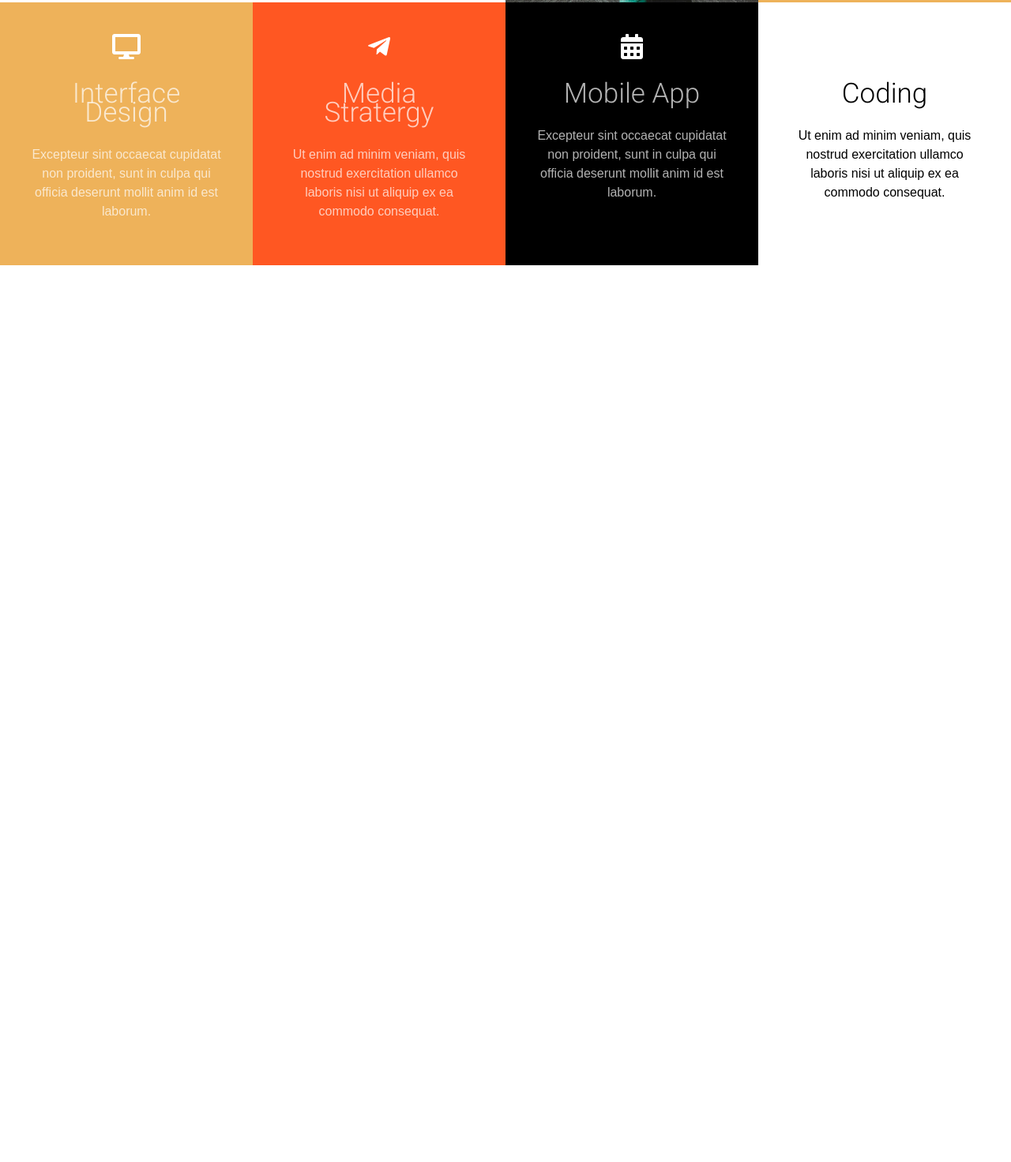
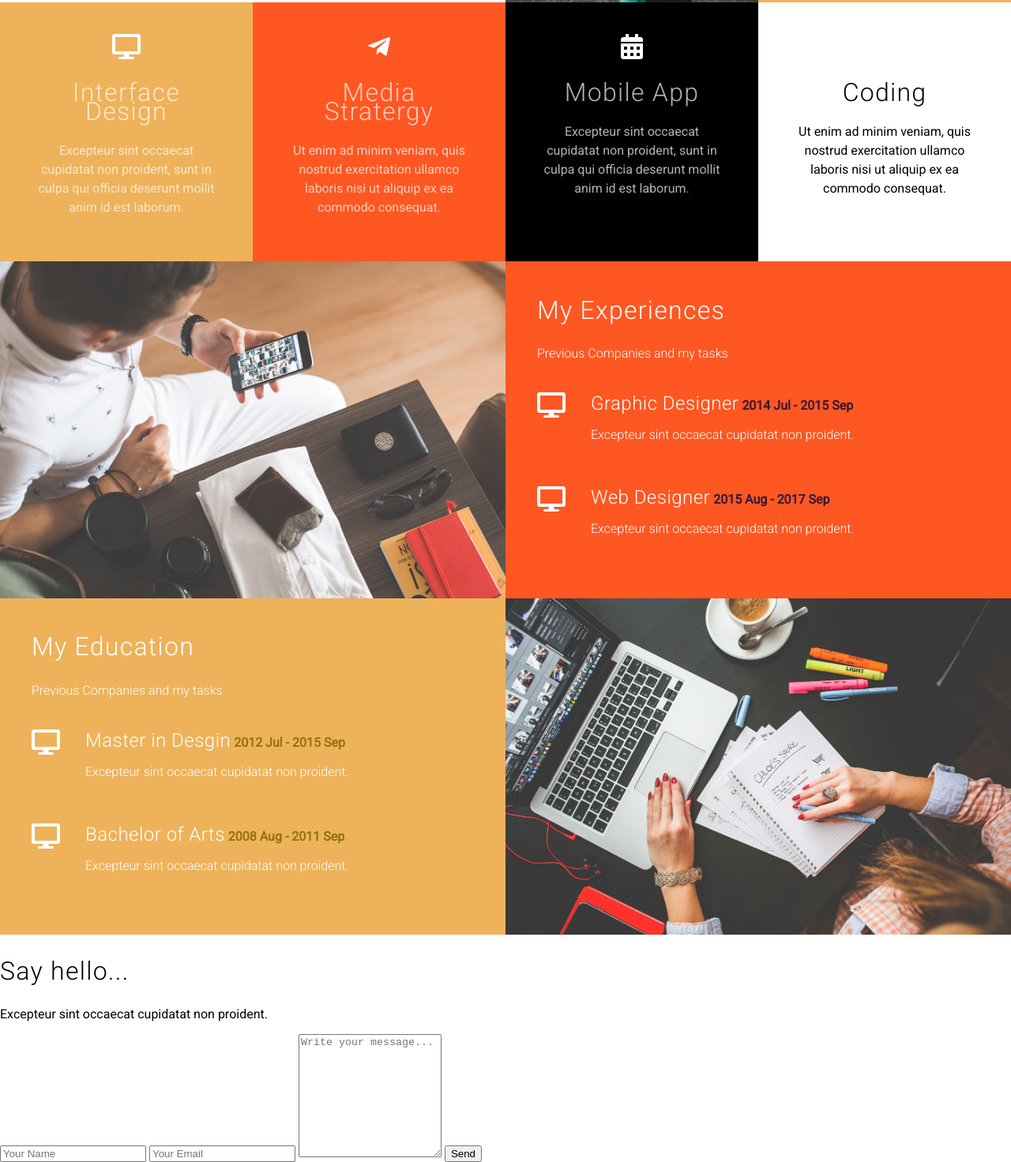
Before and after one commit to praveen-me/final_project_html_css, a plain HTML site: page index.html in a window 1280 px wide. Shown: the part 1197-2669 px from the top of the page at 79% size. Before the commit the page ends 1533 px from the top, so only its background shows below. Drawn offline with Linux system fonts and the light colour scheme.

Commit message:
Add Education and Experience Section

```diff
--- a/index.html
+++ b/index.html
@@ -20,7 +20,7 @@
         <ul class="fixed_nav_bar center">
                 <li class="nav_block"><a href="" class="nav_link">Home</a></li>
                 <li class="nav_block"><a href="" class="nav_link">About</a></li>
-                <li class="nav_block"><a href="" class="nav_link">Experience</a></li>
+                <li class="nav_block"><a href="" class="nav_link">experience_aboutce</a></li>
                 <li class="nav_block"><a href="" class="nav_link">Testimonial</a></li>
                 <li class="nav_block"><a href="" class="nav_link">Contact</a></li>
             </ul>
@@ -100,7 +100,83 @@
                 <p class="work_text">Ut enim ad minim veniam, quis nostrud exercitation ullamco laboris nisi ut aliquip ex ea commodo consequat.</p>
             </div>
         </section>
-
+        <!-- Experience -->
+        <section class="fourth_section">
+            <img src="media/experience-img.jpg" alt="" class="fouth_section_img">
+            <div class="experience_wrapper">
+                <h2 class="heading experience_heading">My Experiences</h2>
+                <p class="experience_about">Previous Companies and my tasks</p>
+                <div class="experience_item">
+                    <i class="experience_item_icon fas fa-desktop"></i>
+                    <div class="experience_item_header">
+                        <h3 class="experience_item_head">
+                            Graphic Designer
+                        </h3>
+                        <span class="experience_item_date">2014 Jul - 2015 Sep</span>
+                        <p class="experience_item_text">
+                            Excepteur sint occaecat cupidatat non proident.
+                        </p>
+                    </div>
+                </div>
+                <div class="experience_item">
+                    <i class="experience_item_icon fas fa-desktop"></i>
+                    <div class="experience_item_header">
+                        <h3 class="experience_item_head">
+                            Web Designer
+                        </h3>
+                        <span class="experience_item_date">2015 Aug - 2017 Sep</span>
+                        <p class="experience_item_text">
+                            Excepteur sint occaecat cupidatat non proident.
+                        </p>
+                    </div>
+                </div>
+            </div>
+        </section>
+        <!-- Education -->
+        <section class="fourth_section fifth_section">
+            <div class="experience_wrapper education_wrapper">
+                <h2 class="heading experience_heading">My Education</h2>
+                <p class="experience_about">Previous Companies and my tasks</p>
+                <div class="experience_item">
+                    <i class="experience_item_icon fas fa-desktop"></i>
+                    <div class="experience_item_header">
+                        <h3 class="experience_item_head">
+                            Master in Desgin
+                        </h3>
+                        <span class="experience_item_date education_date">2012 Jul - 2015 Sep</span>
+                        <p class="experience_item_text">
+                            Excepteur sint occaecat cupidatat non proident.
+                        </p>
+                    </div>
+                </div>
+                <div class="experience_item">
+                    <i class="experience_item_icon fas fa-desktop"></i>
+                    <div class="experience_item_header">
+                        <h3 class="experience_item_head">
+                            Bachelor of Arts
+                        </h3>
+                        <span class="experience_item_date education_date">2008 Aug - 2011 Sep</span>
+                        <p class="experience_item_text">
+                            Excepteur sint occaecat cupidatat non proident.
+                        </p>
+                    </div>
+                </div>
+            </div>
+            <img src="media/education-img.jpg" alt="" class="fouth_section_img">
+        </section>
+        <!-- Contact -->
+        <section class="contact">
+            <div class="contact_section">
+                <h2 class="heading">Say hello...</h2>
+                <p class="contact_text">Excepteur sint occaecat cupidatat non proident.</p>
+                <form action="" class="contect-form">
+                    <input type="text" placeholder="Your Name">
+                    <input type="email" placeholder="Your Email">
+                    <textarea name="" id="" rows="10" placeholder="Write your message..."></textarea>
+                    <button class="btn">Send</button>
+                </form>
+            </div>
+        </section>
     </main>
 
     <script>
--- a/style/style.css
+++ b/style/style.css
@@ -1,10 +1,11 @@
 /* Embed Fonts */
-@import url('https://fonts.googleapis.com/css?family=PT+Sans|Roboto:100,300,400,600');
+@import url('https://fonts.googleapis.com/css?family=Roboto:300,400');
 
 
 body {
     margin: 0;
     font-family: sans-serif;
+    font-family: 'Roboto', sans-serif;
 }
 
 ul {
@@ -45,7 +46,7 @@ html {
     width: 50%;
 }
 
-.center {
+.flex-start {
     text-align: center;
 }
 
@@ -53,9 +54,10 @@ html {
     color: #fff;
 }
 
-ul {
-    list-style: none;
+.center {
+    text-align: center;
 }
+
 
 a {
     text-decoration: none;
@@ -139,8 +141,9 @@ a {
 
 .heading {
     font-family: 'Roboto', sans-serif;
-    font-size: 35px;
+    font-size: 2rem;
     font-weight: 300;
+    letter-spacing: 0.04em;
 }
 
 .info_sec_para, .s2_part_two_para {
@@ -197,7 +200,7 @@ a {
 
 .fixed_nav_bar {
     position: absolute;
-    left: -40%;
+    left: -100%;
     transition: left 0.5s linear;
     background-color: #fdede7;
     margin: 2px;
@@ -220,7 +223,7 @@ a {
 }
 
 .fixed_nav_bar .nav_link {
-    font-size: 18px;
+    font-size: 1.2em;
     line-height: 30px;
 }
 /* Fixed Nav Item CSS */
@@ -346,6 +349,71 @@ a {
     color: #000;
 }
 
+/* Experience */
+.fourth_section {
+    display: grid;
+    grid-template-columns: repeat(2, 1fr);
+}
+
+.fouth_section_img {
+    width: 100%;
+    height: 100%;
+}
+
+.experience_wrapper {
+    padding: 1rem 2.5rem;
+    background-color: #ff5722;
+    color: #fff;
+}
+
+.experience_item {
+    display: flex;
+    align-items: flex-start;
+    margin: 2.5rem 0;
+}
+
+.experience_about {
+    font-weight: 300;
+    margin-top: 0;
+}
+
+.experience_item_header {
+    padding-left: 2rem;
+}
+
+.experience_item_head {
+    display: inline-block;
+    font-size: 24px;
+    font-weight: 300;
+    letter-spacing: 0.02em;
+    margin: 0;
+}
+
+.experience_item_text {
+    font-weight: 300;
+}
+
+.experience_item_icon {
+    font-size: 2rem;
+}
+
+.experience_item_date {
+    font-weight: bold;
+    color: #311835;
+}
+
+/* Education  */
+.education_wrapper {
+    background-color: #eeb25a;
+}
+
+.education_date{
+    color: #94720b;
+}
+
+/* Contact */
+
+
 
 /* Tablet BreakPoint */
 @media screen and (max-width : 768px) and (min-width : 451px){
@@ -376,6 +444,11 @@ a {
 
     .third_section {
         grid-template-columns: 1fr;
+    }
+
+    .fourth_section {
+        grid-template-columns: 1fr;
+        grid-auto-rows: 450px;
     }
 }
 
@@ -409,4 +482,13 @@ a {
     .third_section {
         grid-template-columns: 1fr;
     }
+
+    .fourth_section {
+        grid-template-columns: 1fr;
+        grid-auto-rows: 300px auto;
+    }
+
+    .fifth_section {
+        grid-auto-rows: auto 300px;
+    }
 }
```
